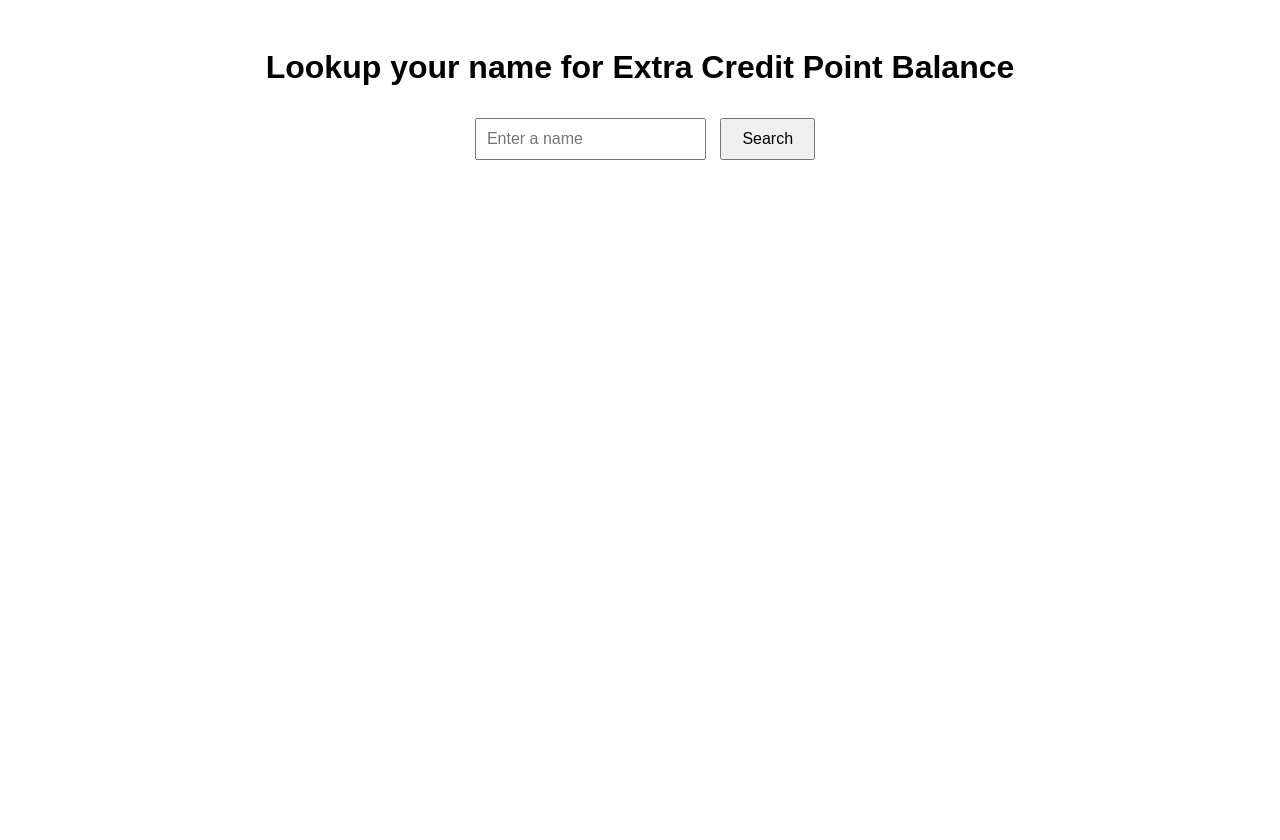
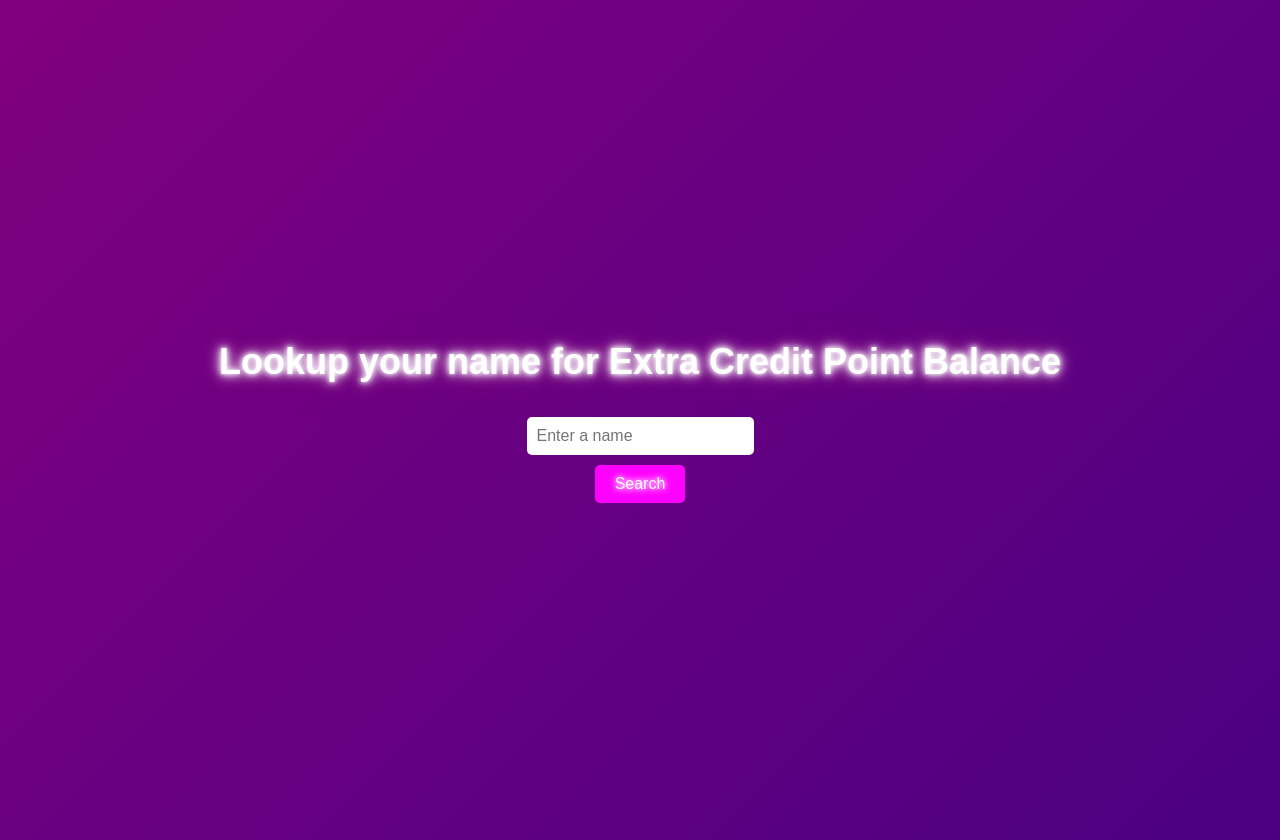
Before and after one commit to 2codeDev/2codeDev.github.io, a plain HTML site: page points.html in a window 1280 px wide. Before the commit the page ends 800 px from the top, so only its background shows below. Drawn offline with Linux system fonts and the light colour scheme.

Commit message:
Update points.html

```diff
--- a/points.html
+++ b/points.html
@@ -9,20 +9,46 @@
       font-family: Arial, sans-serif;
       text-align: center;
       padding: 20px;
+      margin: 0;
+      height: 100vh;
+      background: linear-gradient(135deg, #800080, #4b0082);
+      color: white;
+      display: flex;
+      flex-direction: column;
+      justify-content: center;
+      align-items: center;
+    }
+    h1 {
+      font-size: 36px;
+      text-shadow: 0 0 5px #fff, 0 0 10px #fff, 0 0 15px #fff, 0 0 20px #800080, 0 0 30px #800080, 0 0 40px #800080, 0 0 50px #800080;
     }
     input {
       padding: 10px;
       margin: 10px;
       font-size: 16px;
+      border: none;
+      border-radius: 5px;
+      outline: none;
     }
     button {
       padding: 10px 20px;
       font-size: 16px;
       cursor: pointer;
+      border: none;
+      border-radius: 5px;
+      background-color: #ff00ff;
+      color: white;
+      text-shadow: 0 0 5px #fff, 0 0 10px #fff, 0 0 15px #ff00ff;
+      transition: transform 0.2s, box-shadow 0.2s;
+    }
+    button:hover {
+      transform: scale(1.1);
+      box-shadow: 0 0 10px #fff, 0 0 20px #fff, 0 0 30px #ff00ff;
     }
     #result {
       margin-top: 20px;
       font-size: 18px;
+      text-shadow: 0 0 5px #fff, 0 0 10px #fff, 0 0 15px #fff;
     }
   </style>
 </head>
```
